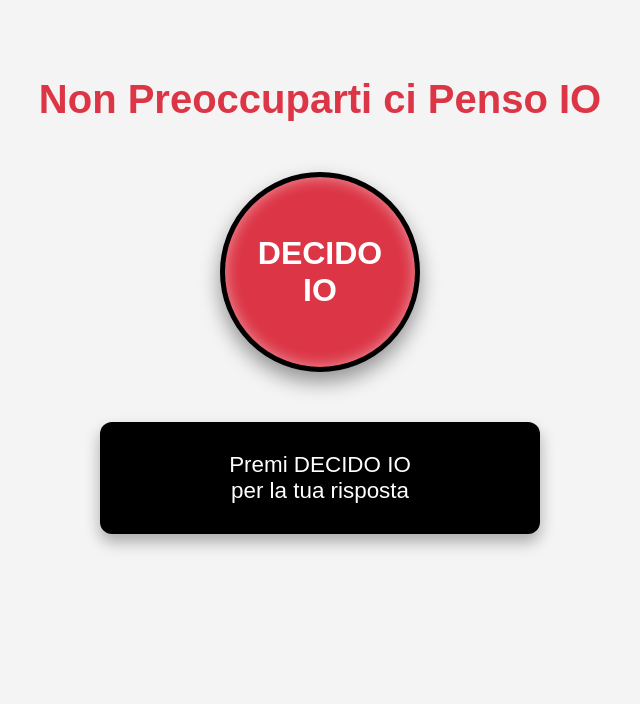
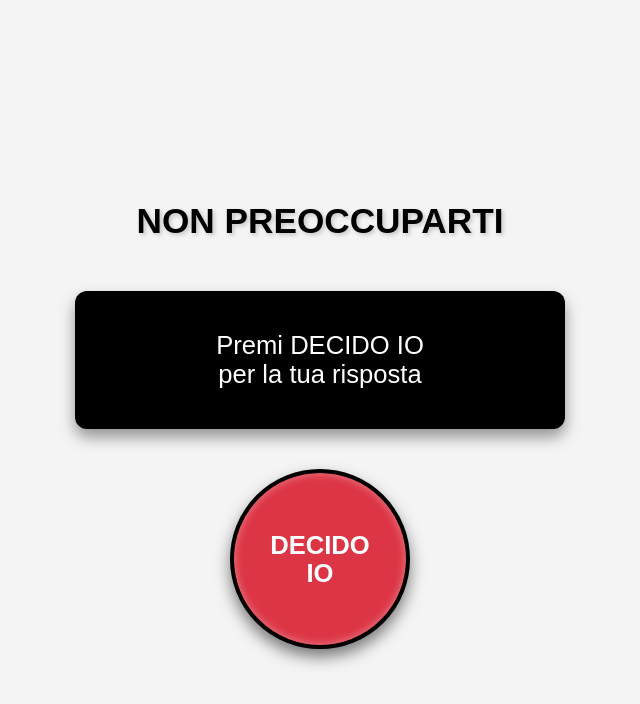
Before and after one commit to attarus18/ApDeci-N25-10-12, a plain HTML site: page index.html in a window 1280 px wide. Shown: the whole page, without its empty margins (320-960 px from the left). Drawn offline with Linux system fonts and the light colour scheme.

Commit message:
Update index.html

```diff
--- a/index.html
+++ b/index.html
@@ -3,7 +3,7 @@
 <head>
     <meta charset="UTF-8">
     <meta name="viewport" content="width=device-width, initial-scale=1.0">
-    <title>Non Preoccuparti ci</title>
+    <title>DECIDO IO</title>
     <style>
         :root {
             --colore-principale: #000000; /* Nero */
@@ -19,59 +19,31 @@
             display: flex;
             flex-direction: column;
             align-items: center;
+            justify-content: center;
             min-height: 100vh;
             background-color: var(--colore-sfondo);
             color: var(--colore-principale);
             text-align: center;
-            padding-top: 50px; /* Spazio per il titolo */
+            padding: 20px;
         }
 
-        h1 {
-            font-size: 2.5em;
-            color: var(--colore-accento);
-            margin-bottom: 50px;
+        /* STILE TITOLO CON OMBREGGIATURA (NUOVA LABEL) */
+        #main-title {
+            font-size: 2.2em;
+            color: var(--colore-principale);
             font-weight: bold;
+            padding: 10px 20px;
+            margin-bottom: 40px;
+            /* Ombreggiatura sul testo */
+            text-shadow: 2px 2px 4px rgba(0, 0, 0, 0.2);
+            border-radius: 8px;
         }
 
-        /* STILE PULSANTE TONDO E CENTRALE */
-        .generate-button {
-            /* Dimensione fissa per renderlo tondo */
-            width: 200px;
-            height: 200px;
-
-            background-color: var(--colore-accento);
-            color: var(--colore-testo);
-
-            /* Rende tondo */
-            border-radius: 50%;
-            border: 5px solid var(--colore-principale);
-
-            /* Centro il testo su due righe */
-            display: flex;
-            flex-direction: column;
-            justify-content: center;
-            align-items: center;
-
-            font-size: 2em;
-            font-weight: 900;
-            cursor: pointer;
-
-            /* Ombra accattivante */
-            box-shadow: 0 10px 20px rgba(0, 0, 0, 0.4), inset 0 0 15px rgba(255, 255, 255, 0.5);
-            transition: transform 0.2s, box-shadow 0.2s;
-            margin-bottom: 50px;
-        }
-
-        .generate-button:hover {
-            transform: scale(1.05);
-            box-shadow: 0 15px 30px rgba(0, 0, 0, 0.5);
-        }
-
-        /* STILE LABEL CON OMBRA E SFONDO NERO */
+        /* STILE LABEL DECISIONE CON OMBRA E SFONDO NERO */
         #decision-label {
-            width: 80%;
-            max-width: 400px;
-            padding: 30px 20px;
+            width: 90%;
+            max-width: 450px;
+            padding: 40px 20px;
             min-height: 50px;
 
             background-color: var(--colore-principale);
@@ -82,26 +54,58 @@
             align-items: center;
             justify-content: center;
 
-            font-size: 1.4em;
+            font-size: 1.6em;
             font-weight: 500;
 
             /* Ombra accattivante */
-            box-shadow: 0 8px 15px rgba(0, 0, 0, 0.3);
+            box-shadow: 0 8px 15px rgba(0, 0, 0, 0.4);
             transition: all 0.5s ease-in-out;
+            margin-bottom: 40px; /* Spazio prima del pulsante */
+        }
+
+        /* STILE PULSANTE TONDO E CENTRALE */
+        .generate-button {
+            width: 180px;
+            height: 180px;
+
+            background-color: var(--colore-accento);
+            color: var(--colore-testo);
+
+            border-radius: 50%;
+            border: 4px solid var(--colore-principale);
+
+            display: flex;
+            flex-direction: column;
+            justify-content: center;
+            align-items: center;
+
+            font-size: 1.6em;
+            line-height: 1.1; /* Compatta il testo su due righe */
+            font-weight: 900;
+            cursor: pointer;
+
+            /* Ombra accattivante */
+            box-shadow: 0 8px 15px rgba(0, 0, 0, 0.5), inset 0 0 10px rgba(255, 255, 255, 0.4);
+            transition: transform 0.2s, box-shadow 0.2s;
+        }
+
+        .generate-button:hover {
+            transform: scale(1.05);
+            box-shadow: 0 12px 20px rgba(0, 0, 0, 0.6);
         }
     </style>
 </head>
 <body>
 
-    <h1>Non Preoccuparti ci Penso IO</h1>
+    <label id="main-title">NON PREOCCUPARTI</label>
+
+    <label id="decision-label">
+        Premi DECIDO IO<br>per la tua risposta
+    </label>
 
     <button class="generate-button" id="generate-button">
         DECIDO<br>IO
     </button>
-
-    <label id="decision-label">
-        Premi DECIDO IO<br>per la tua risposta
-    </label>
 
     <script src="frasi.js"></script>
     <script src="script.js"></script>
```
